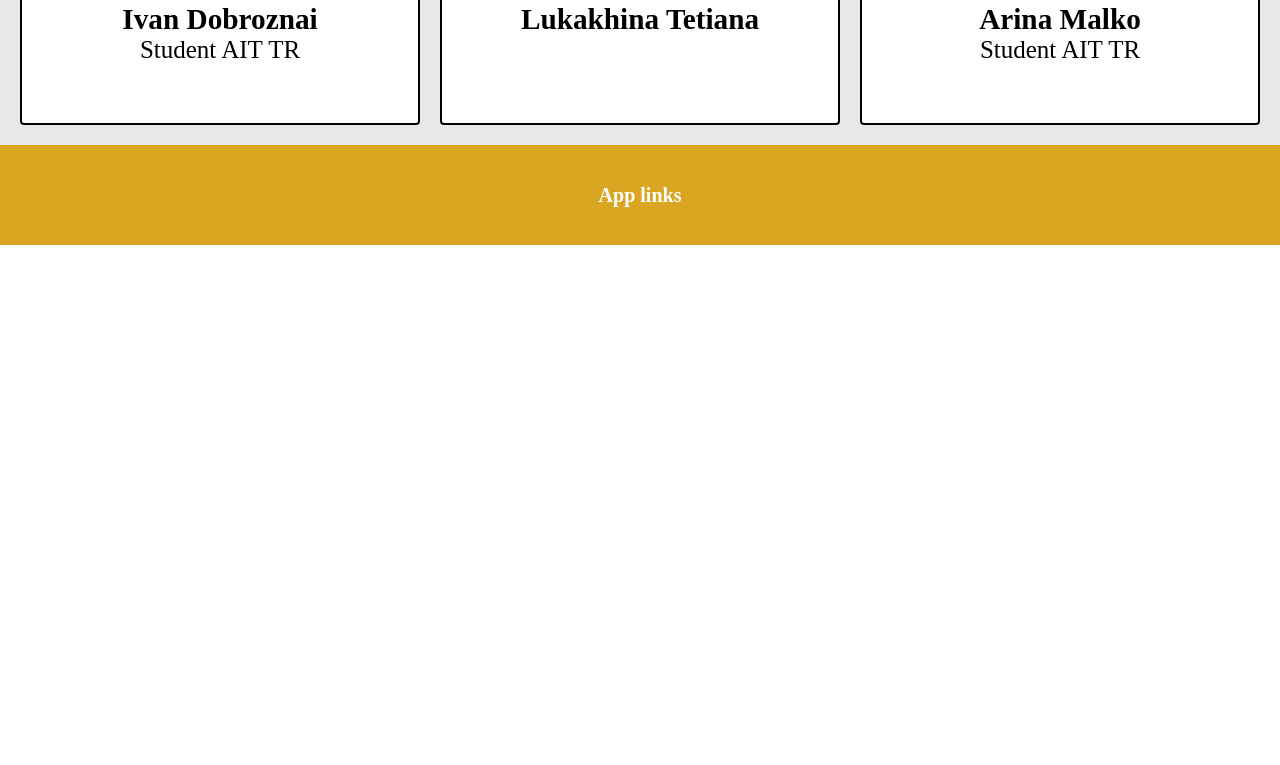
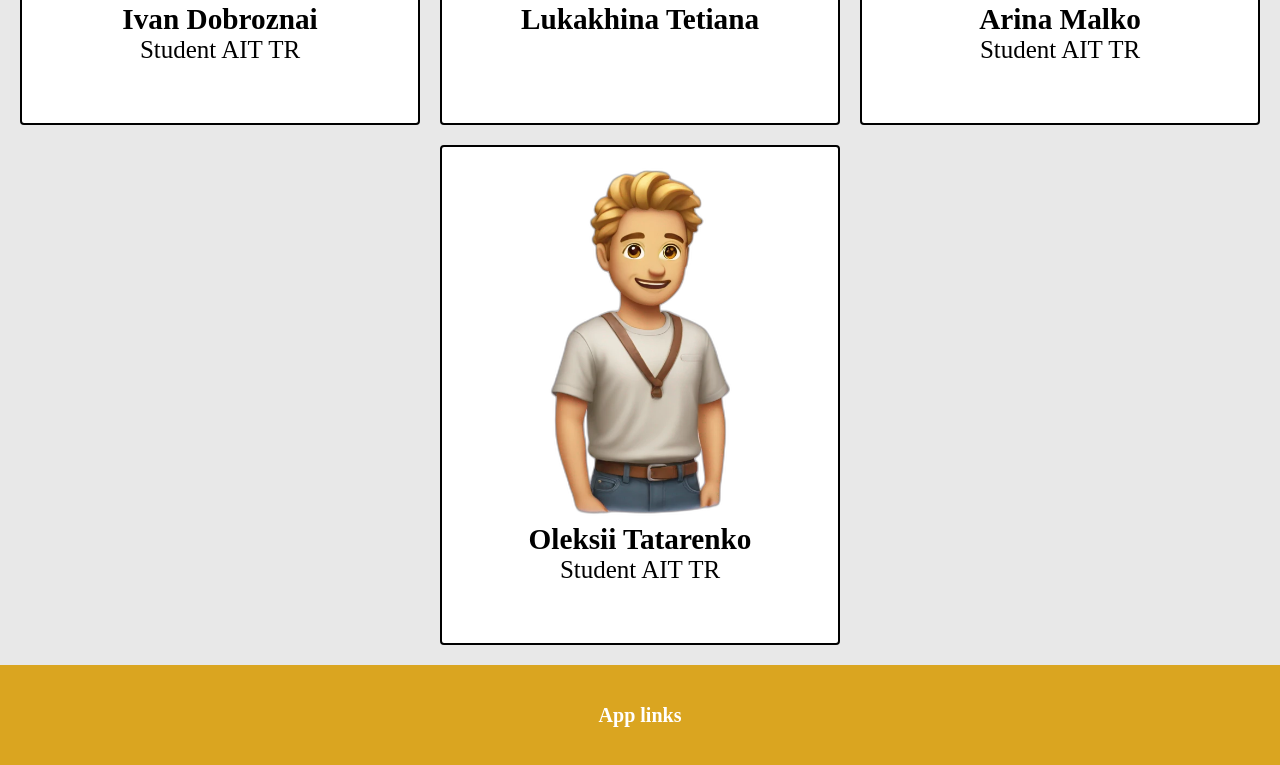
Before and after one commit to Lukakhina/Git-Team-Project, a plain HTML site: page index.html in a window 1280 px wide. Shown: the part 615-1380 px from the top of the page. Before the commit the page ends 860 px from the top, so only its background shows below. Drawn offline with Linux system fonts and the light colour scheme.

Commit message:
Add Oleksii Tatarenko

```diff
--- a/index.html
+++ b/index.html
@@ -38,6 +38,16 @@
           <h3>Arina Malko</h3>
           <p>Student AIT TR</p>
         </div>
+        <!-- Oleksii Tatarenko -->
+        <div class="participant">
+          <img
+            class="participant_image"
+            src="./assets/mann.webp"
+            alt="Oleksii photo"
+          />
+          <h3>Oleksii Tatarenko</h3>
+          <p>Student AIT TR</p>
+        </div>
       </main>
       <footer>App links</footer>
     </div>
```
Also changed, not shown: assets/mann.webp (added).
